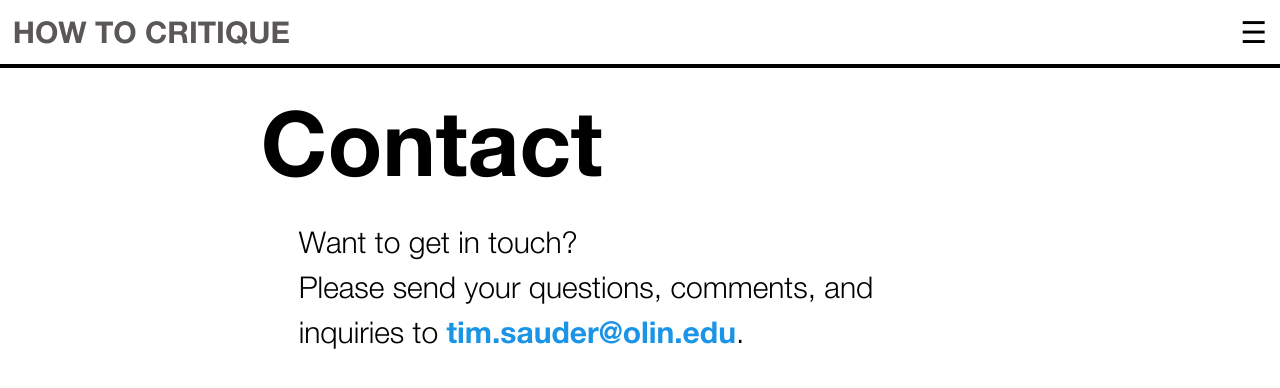
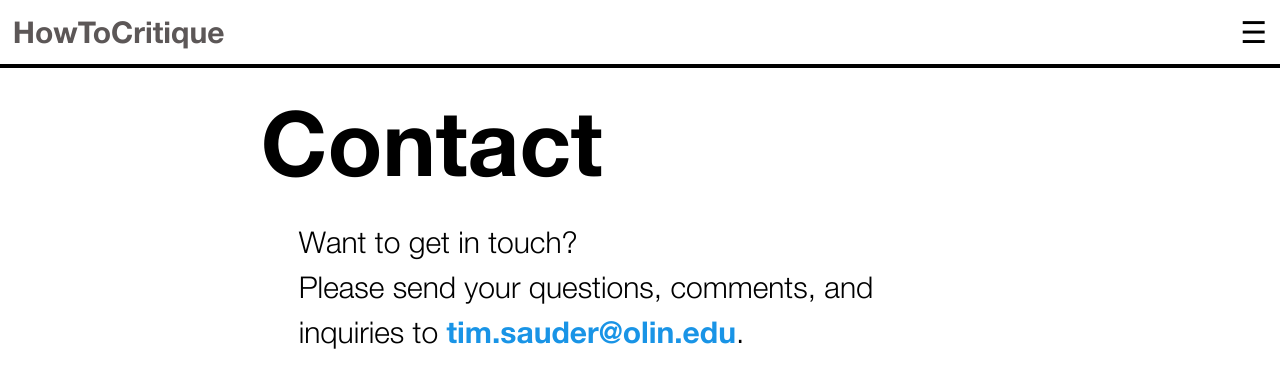
Before and after one commit to andrewgwardwell/htc, a plain HTML site: page contact.html in a window 1280 px wide. Drawn offline with Linux system fonts and the light colour scheme.

Commit message:
Update contact.html

```diff
--- a/contact.html
+++ b/contact.html
@@ -9,7 +9,7 @@
     <body>
         <div>
             <div class="navbar">
-                <a href="index.html">HOW TO CRITIQUE</a>
+                <a href="index.html">HowToCritique</a>
                 <span class="menu-btn" onclick="openNav()">&#9776;</span>
             </div>
                     <div id="nav" class="sidenav">
```
